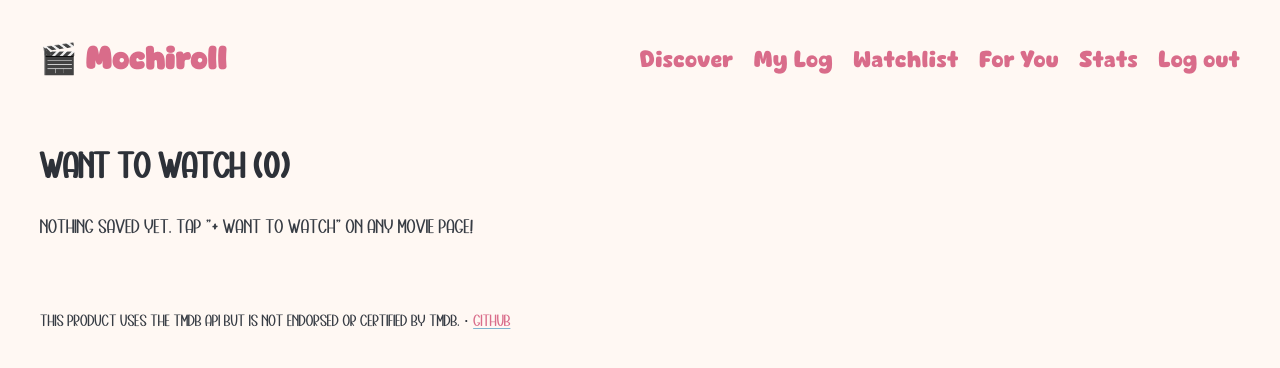
After one commit to daniella-q-ling/movie-log, a Flask app: page /watchlist in a window 1280 px wide. The commit adds this page. Shown: the top 368 px of the page. Run offline with Flask 3, Linux system fonts and the light colour scheme; the visitor is signed in with stand-in values (Sample User, id 1); data that the repository does not hold is empty; parts of the project's set-up code (start-up, migrations or seed data) failed here and were passed over; some libraries are stand-ins or nearby versions.

Commit message:
Want-to-watch list

```diff
--- a/app.py
+++ b/app.py
@@ -119,8 +119,13 @@ def movie(movie_id):
     if session.get("user_id"):
         entry = db.get_log_entry(session["user_id"], movie_id)
 
+    on_watchlist = False
+    if session.get("user_id"):
+        on_watchlist = db.is_on_watchlist(session["user_id"], movie_id)
+
     return render_template("movie.html", details=details, cast=cast,
-                       reviews=reviews, keywords=keywords, entry=entry)
+                       reviews=reviews, keywords=keywords, entry=entry,
+                       on_watchlist=on_watchlist)
 
 # =============================================================================
 # PART 17: Accounts
@@ -271,6 +276,7 @@ def add_to_log(movie_id):
     if not others:
         pending["position"] = 0
         db.add_log_entry(session["user_id"], pending)
+        db.remove_from_watchlist(session["user_id"], pending["tmdb_id"])
         flash("Added to your log :)")
         return redirect(url_for("movie", movie_id=movie_id))
 
@@ -306,6 +312,7 @@ def rank():
         if lo == hi:
             pending["position"] = lo
             db.add_log_entry(session["user_id"], pending)
+            db.remove_from_watchlist(session["user_id"], pending["tmdb_id"])
             session.pop("pending")
             session.pop("lo")
             session.pop("hi")
@@ -331,6 +338,26 @@ def delete_from_log(entry_id):
     flash("Removed from your log.")
     return redirect(url_for("my_log"))
 
+@app.route("/watchlist/add/<int:movie_id>", methods=["POST"])
+@login_required
+def add_watchlist(movie_id):
+    details = get_details(movie_id)
+    db.add_to_watchlist(session["user_id"], details)
+    flash("Added to your watchlist!")
+    return redirect(url_for("movie", movie_id=movie_id))
+
+@app.route("/watchlist/remove/<int:movie_id>", methods=["POST"])
+@login_required
+def remove_watchlist(movie_id):
+    db.remove_from_watchlist(session["user_id"], movie_id)
+    flash("Removed from your watchlist.")
+    return redirect(request.referrer or url_for("watchlist"))
+
+@app.route("/watchlist")
+@login_required
+def watchlist():
+    movies = db.get_watchlist(session["user_id"])
+    return render_template("watchlist.html", movies=movies)
 
 # =============================================================================
 # PART 19: Stats, discover, recommendations
--- a/db.py
+++ b/db.py
@@ -221,3 +221,47 @@ def delete_log_entry(user_id, entry_id):
 )
     conn.commit()
     conn.close()
+
+def add_to_watchlist(user_id, movie):
+    """Save a movie to the user's watchlist. Does nothing if it's already there."""
+    conn = get_connection()
+    conn.execute(
+        "INSERT OR IGNORE INTO watchlist (user_id, tmdb_id, title, year, poster_path) "
+        "VALUES (?, ?, ?, ?, ?)",
+        (user_id, movie["id"], movie["title"], movie["year"], movie["poster_path"])
+    )
+    conn.commit()
+    conn.close()
+
+def remove_from_watchlist(user_id, tmdb_id):
+    """Remove a movie from the user's watchlist (if it's there)."""
+    conn = get_connection()
+    conn.execute(
+        "DELETE FROM watchlist WHERE user_id = ? AND tmdb_id = ?",
+        (user_id, tmdb_id)
+    )
+
+    conn.commit()
+    conn.close()
+
+def get_watchlist(user_id):
+    """Return the user's watchlist as a list of dictionaries, newest first."""
+    conn = get_connection()
+    rows = conn.execute(
+        "SELECT * FROM watchlist WHERE user_id = ? ORDER BY added_on DESC",
+        (user_id,)
+    ).fetchall()
+    conn.close()
+    return [dict(r) for r in rows]
+
+def is_on_watchlist(user_id, tmdb_id):
+    """Return True if this movie is on the user's watchlist, otherwise False."""
+    conn = get_connection()
+    row = conn.execute(
+        "SELECT * FROM watchlist WHERE user_id = ? AND tmdb_id = ?",
+        (user_id, tmdb_id)
+    ).fetchone()
+
+    conn.close()
+
+    return row is not None
--- a/schema.sql
+++ b/schema.sql
@@ -31,3 +31,15 @@ CREATE TABLE IF NOT EXISTS log_entries (
     poster_path  TEXT,
     FOREIGN KEY (user_id) REFERENCES users(id)
 );
+
+CREATE TABLE IF NOT EXISTS watchlist (
+    id           INTEGER PRIMARY KEY AUTOINCREMENT,
+    user_id      INTEGER NOT NULL,
+    tmdb_id      INTEGER NOT NULL,
+    title        TEXT,
+    year         TEXT,
+    poster_path  TEXT,
+    added_on     TEXT DEFAULT CURRENT_TIMESTAMP,
+    UNIQUE (user_id, tmdb_id),
+    FOREIGN KEY (user_id) REFERENCES users(id)
+);
--- a/templates/base.html
+++ b/templates/base.html
@@ -3,9 +3,8 @@
 <head>
   <meta charset="UTF-8">
   <meta name="viewport" content="width=device-width, initial-scale=1.0">
-  <title>{% block title %}Movie Log{% endblock %}</title>
+  <title>{% block title %}Mochiroll{% endblock %}</title>
   <!-- Pico CSS: makes plain HTML look clean right away. Your own CSS goes in static/style.css -->
-  <link rel="stylesheet" href="https://fonts.googleapis.com/css2?family=Nunito:wght@400;700&display=swap">
   <link rel="stylesheet" href="https://cdn.jsdelivr.net/npm/@picocss/pico@2/css/pico.min.css">
   <link rel="stylesheet" href="{{ url_for('static', filename='style.css') }}">
 </head>
@@ -19,6 +18,7 @@
         <li><a href="{{ url_for('discover_page') }}">Discover</a></li>
         {% if session.get('user_id') %}
           <li><a href="{{ url_for('my_log') }}">My Log</a></li>
+          <li><a href="{{ url_for('watchlist') }}">Watchlist</a></li>
           <li><a href="{{ url_for('recommend_page') }}">For You</a></li>
           <li><a href="{{ url_for('stats') }}">Stats</a></li>
           <li><a href="{{ url_for('logout') }}">Log out</a></li>
--- /dev/null
+++ b/templates/watchlist.html
@@ -0,0 +1,28 @@
+{% extends "base.html" %}
+
+{% block title %}Watchlist{% endblock %}
+
+{% block content %}
+<h1>Want to watch ({{ movies | length }})</h1>
+
+{% if not movies %}
+  <p>Nothing saved yet. Tap "+ Want to watch" on any movie page!</p>
+{% else %}
+  <div class="grid-cards">
+    {% for movie in movies %}
+      <div>
+        <a href="{{ url_for('movie', movie_id=movie.tmdb_id) }}">
+          {% if movie.poster_path %}
+            <img src="{{ POSTER_URL }}{{ movie.poster_path }}" alt="{{ movie.title }}">
+          {% endif %}
+          <strong>{{ movie.title }}</strong>
+          <p>{{ movie.year }}</p>
+        </a>
+        <form method="post" action="{{ url_for('remove_watchlist', movie_id=movie.tmdb_id) }}">
+          <button type="submit" class="secondary outline">Remove</button>
+        </form>
+      </div>
+    {% endfor %}
+  </div>
+{% endif %}
+{% endblock %}
```
Also changed, not shown: templates/movie.html (+10 -0 lines).
